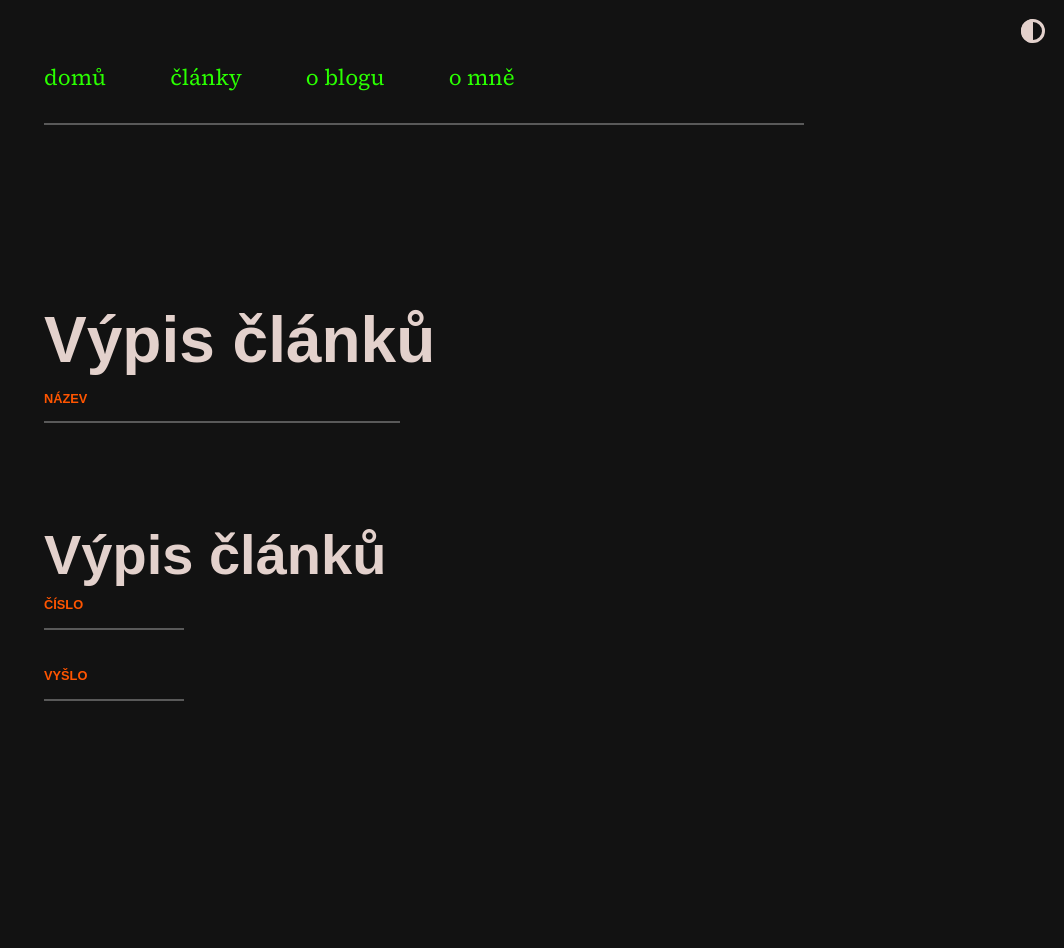
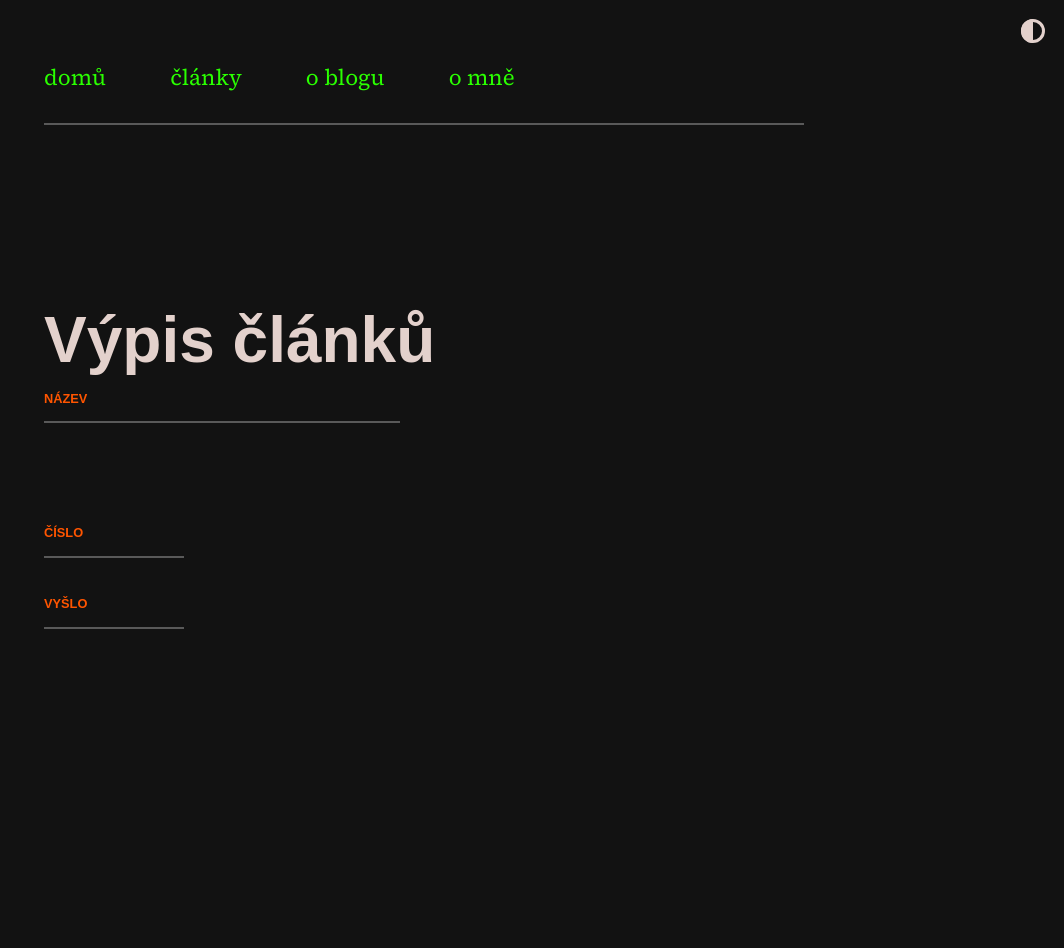
Before and after one commit to scherrer-txt/bts, a Jekyll site: the page built from vypis.html, in a window 1280 px wide. Shown: the whole page, without its empty margins (216-1280 px from the left). Built offline with Jekyll 4.4.1, drawn with Linux system fonts in a browser that asks for light colours; some web fonts are replaced.

Commit message:
Update post_list.html

```diff
--- a/_includes/post_list.html
+++ b/_includes/post_list.html
@@ -6,19 +6,19 @@
     <div class="theme-container">
       <div class="post-meta-label">Název</div>
       <div class="post-meta-content">
-        <h2 class="post-index-title">{{ page.title }}</h2>
+        <h2 class="post-index-title">{{ post.title }}</h2>
       </div>
     </div>
     <div class="number-container">
       <div class="post-meta-label">Číslo</div>
       <div class="post-meta-content">
-        <h3 class="post-index-info">{{ page.order }}</h3>
+        <h3 class="post-index-info">{{ post.order }}</h3>
       </div>
     </div>
     <div class="release-container">
       <div class="post-meta-label">Vyšlo</div>
       <div class="post-meta-content">
-        <h4 class="post-index-info">{{ page.release }}</h4>
+        <h4 class="post-index-info">{{ post.release }}</h4>
       </div>
     </div>
   </div>
```
